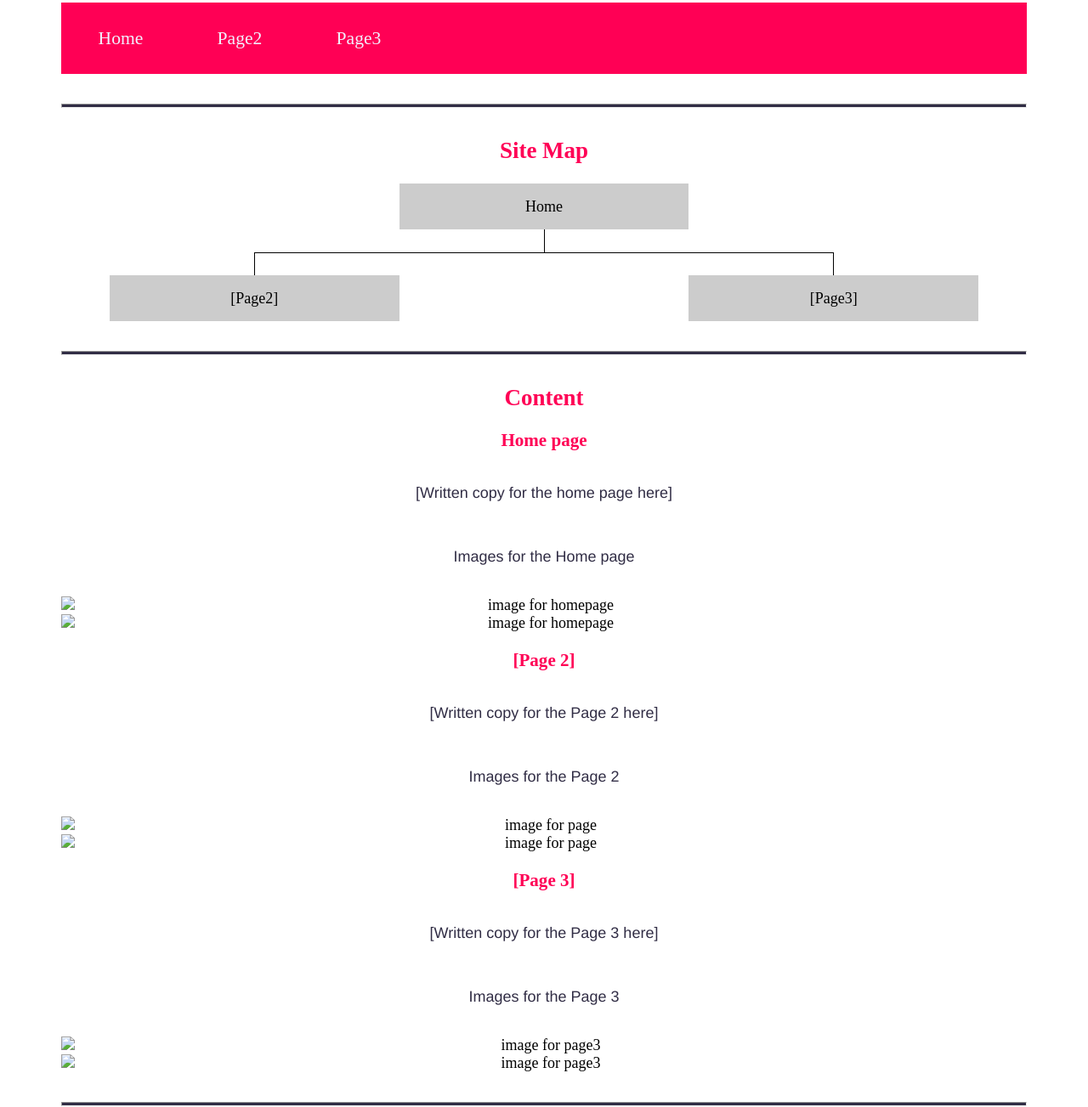
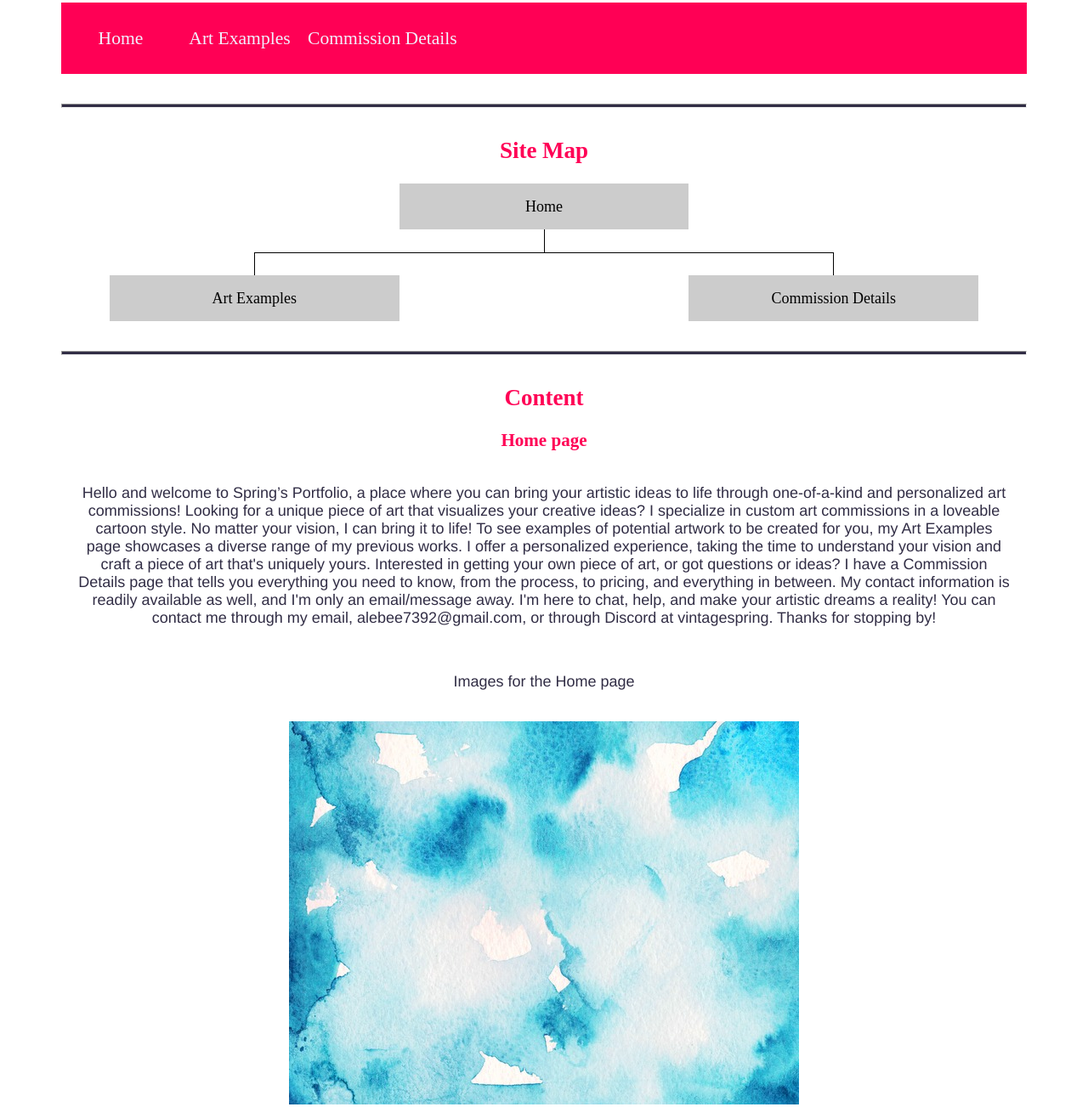
Before and after one commit to AleBeeC/web_fundamentals, a plain HTML site: page springs_portfolio/site-plan.html in a window 1280 px wide. Shown: the part 1990-3293 px from the top of the page at 85% size. Drawn offline with Linux system fonts and the light colour scheme; a web font is replaced by a local one.

Commit message:
added images and content to personal site plan

```diff
--- a/springs_portfolio/site-plan.html
+++ b/springs_portfolio/site-plan.html
@@ -88,8 +88,8 @@
       <!-- Think about how you want your navigation bar to look. In the site-plan.css file change the colors to your colors to get the look you desire. -->
       <nav>
         <a href="#">Home</a>
-        <a href="#">Page2</a>
-        <a href="#">Page3</a>
+        <a href="#">Art Examples</a>
+        <a href="#">Commission Details</a>
       </nav>
       <hr>
       <h2>
@@ -100,10 +100,10 @@
           Home
         </div>
         <div class="sm-page2">
-          [Page2] <!-- change this -->
+          Art Examples <!-- change this -->
         </div>
         <div class="sm-page3">
-          [Page3]  <!-- change this -->
+          Commission Details  <!-- change this -->
         </div>
 
         <div class="top">
@@ -125,29 +125,61 @@
       </h2>
       <h3>Home page</h3>
       <p>
-        [Written copy for the home page here]
+        Hello and welcome to Spring’s Portfolio, a place where you can bring your artistic ideas to life through one-of-a-kind and personalized art commissions!
+
+        Looking for a unique piece of art that visualizes your creative ideas? I specialize in custom art commissions in a loveable cartoon style. No matter your vision, I can bring it to life!
+        To see examples of potential artwork to be created for you, my Art Examples page showcases a diverse range of my previous works.
+        I offer a personalized experience, taking the time to understand your vision and craft a piece of art that's uniquely yours.
+
+        Interested in getting your own piece of art, or got questions or ideas? I have a Commission Details page that tells you everything you need to know, from the process, to pricing, and everything in between. My contact information is readily available as well, and I'm only an email/message away. I'm here to chat, help, and make your artistic dreams a reality!
+        You can contact me through my email, alebee7392@gmail.com, or through Discord at vintagespring.
+        Thanks for stopping by!
       </p>
       <p>Images for the Home page</p>
-        <img src="#" alt="image for homepage">
-        <img src="#" alt="image for homepage">
+        <img src="images/background.jpg" alt="light blue watercolor on paper background">
+        <img src="images/art_example_3.jpg" alt="a cartoon demon character who looks tired and has a question mark near their head">
 
       </ul>
-      <h3>[Page 2]</h3>
+      <h3>Art Examples</h3>
       <p>
-        [Written copy for the Page 2 here]
+        My art spans various fun and unique blends of cartoon styles and themes, catering to a wide range of tastes. You're likely to find something that speaks to you!
+        Currently for styles we are offering sketches, clean lineart, flat color, and shaded.
+        For types we have headshots, busts, half-bodies, and full-bodies.
       </p>
       <p>Images for the Page 2</p>
-        <img src="#" alt="image for page">
-        <img src="#" alt="image for page">
+        <img src="images/art_example_1.png" alt="a flat color half-body art of a half-dragon character with long fiery red hair and horns">
+        <img src="images/art_example_4.jpg" alt="a lineart bust cartoon art of a grinning nerdy boy with neat hair">
+        <img src="images/art_example_5.jpg" alt="a flat color fullbody art of a grumpy cowboy standing in a desert with a red setting sun behind him">
 
       </ul>
-      <h3>[Page 3]</h3>
+      <h3>Commission Details</h3>
       <p>
-        [Written copy for the Page 3 here]
+        How does the commission process work?
+        First, have an idea in mind for what you'd like the art piece to look like, taking in consideration my TOS and the types of art being offered at the moment.
+        Second, contact me either through my email, alebee7392@gmail.com, or through Discord at vintagespring, explaining that you’d like to commission me. Include all the specific details, including the type of art wanted, the characters you’d like, their expression, pose, type of character interactions (if applicable), any references if needed, and anything else you’d like me to include!
+        Third, wait for a response! I will generally get back to you within a 24-hour period (excluding weekdays.)
+        Fourth, If your commission request is accepted, you will send the payment upfront through Paypal, and I will begin working on it and get a first initial sketch to you within 1-2 weeks so you can look it over and decide on any changes (not applicable to art pieces of sketch style.)
+        Fifth, wait! Depending on the type of artwork requested it can take anywhere from 1-4 weeks to be completed.
+        Sixth, review artwork after completion for any minor changes wanted. If it looks good to you, then the process is finished!
+
+        Terms of Service:
+        Prices are subject to change as I grow; customers who have ordered before any changes were made are not affected by the price change.
+        Tips are appreciated, but not expected.
+        Customers reserve the right to ask for refunds at any point in time:
+        If the piece is at the (completed) initial sketch phase, refunds won’t be given.
+        You will get a full refund if a piece being worked on has not reached the initial sketch phase.
+        I reserve the right to cancel and refund commissions at any time for any reason.
+        I reserve the right to refuse any commission.
+
+        I, the artist, hold the right to the produced creation, not the commissioner.
+        Artwork is not made with commercial use in mind; all artwork is for personal use only.
+        Customers can post the artwork on different websites with proper credit given.
+        Customers are not able to modify the artwork in any significant way (including removing signatures.) Cropping, rotating, etc. is allowed.
+        I retain the rights to post the commission work on my portfolio and examples for advertising purposes.
       </p>
       <p>Images for the Page 3</p>
-        <img src="#" alt="image for page3">
-        <img src="#" alt="image for page3">
+        <img src="images/gmail_icon.png" alt="gmail icon">
+        <img src="images/discord_icon.png" alt="discord icon">
 
       </ul>
       <hr>
```
Also changed, not shown: springs_portfolio/images/art_example_1.png (added), springs_portfolio/images/art_example_2.png (added), springs_portfolio/images/art_example_3.jpg (added), springs_portfolio/images/art_example_4.jpg (added), springs_portfolio/images/art_example_5.jpg (added), springs_portfolio/images/background.jpg (added), springs_portfolio/images/discord_icon.png (added), springs_portfolio/images/gmail_icon.png (added).
